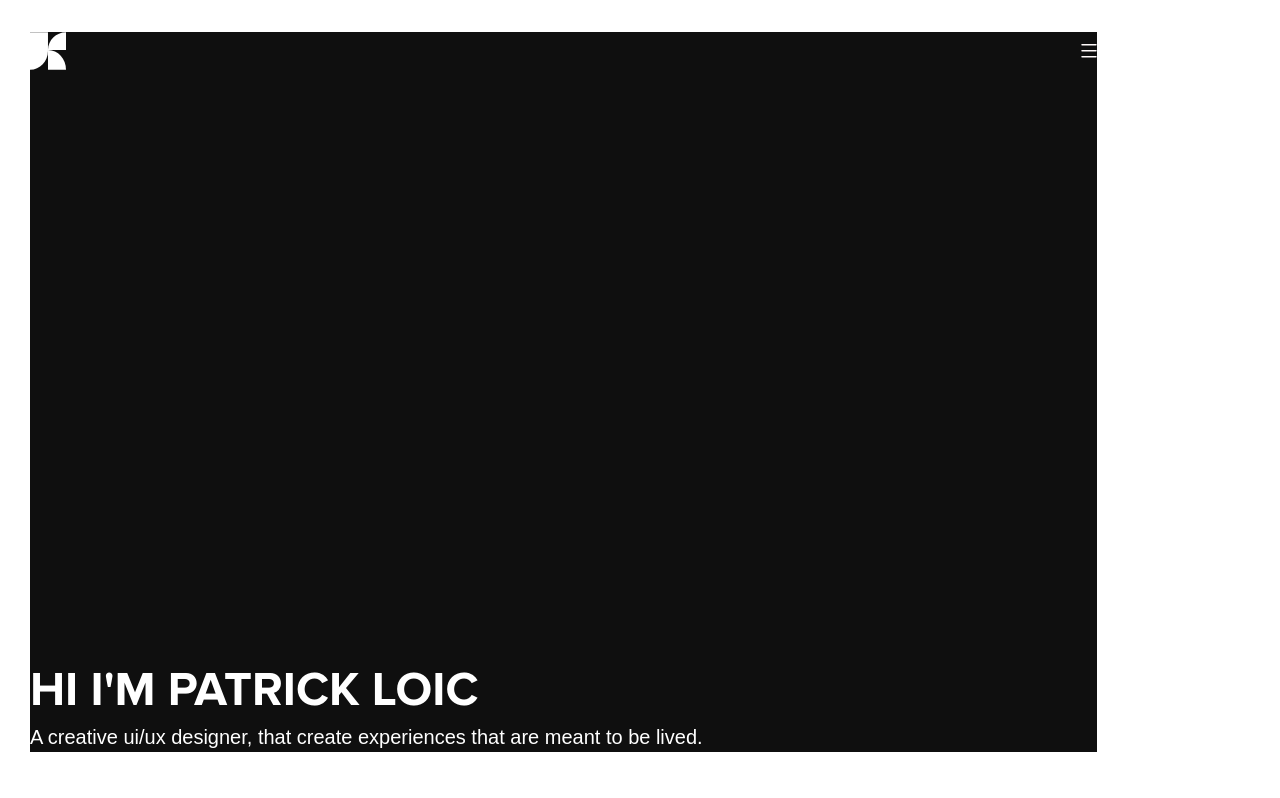
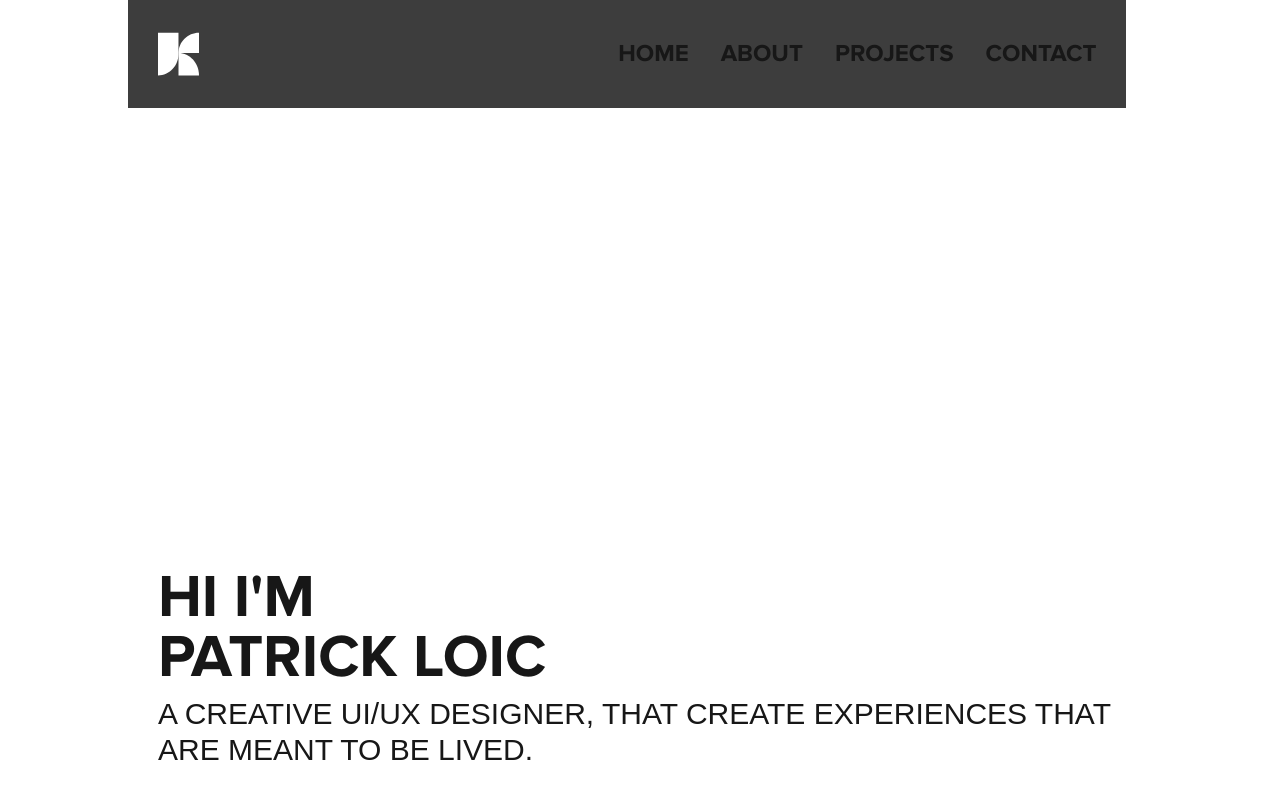
Before and after one commit to PatrickLoic-dev/portfolio-website-v2, a Next.js app: page / in a window 1280 px wide. Built offline with nearby package versions, Linux system fonts and the light colour scheme.

Commit message:
feature(projects-page): -  Created the projects card component - Footer in creation process - Incoming projects card created

```diff
--- a/src/app/globals.css
+++ b/src/app/globals.css
@@ -53,3 +53,8 @@ body {
 .proximaNovaExtraBold {
   font-family: 'Proxima Nova ExtraBold', Arial, Helvetica, sans-serif;
 }
+
+.menu-item {
+  font-family: 'Proxima Nova Bold', Arial, Helvetica, sans-serif;
+  font-size: 24px;
+}
--- a/src/app/layout.tsx
+++ b/src/app/layout.tsx
@@ -1,6 +1,7 @@
 import type { Metadata } from "next";
 import "./globals.css";
-import Header from "./components/header";
+import Header from "@portfolio/components/header";
+
 
 export const metadata: Metadata = {
   title: "Create Next App",
@@ -17,9 +18,10 @@ export default function RootLayout({
       <head>
         <meta name="viewport" content="width=device-width, initial-scale=1.0" />
       </head>
-      <body className="w-5/6 h-[90vh] my-[32px] mx-[30px]">
+      <body className="w-5/6 h-[100vh] sm:w-[100%] md:px-32 md:h-[100vh] sm:px-[32px] overflow-x-hidden">
         <Header />
         {children}
+
       </body>
     </html>
   );
--- a/src/app/page.tsx
+++ b/src/app/page.tsx
@@ -2,12 +2,13 @@
 
 export default function Home() {
   return (
-    <div className="w-full h-full bg-[#0F0F0F] text-white flex flex-col justify-end">
+    <div className="w-full h-full py-[32px] px-[30px] flex flex-col justify-end sm:w-full">
       <div>
-      <h1 className="text-5xl proximaNovaBold uppercase">
-        Hi I'm Patrick Loic
+      <h1 className="text-5xl proximaNovaBold uppercase md:text-6xl">
+        Hi I'm
+        <br/>Patrick Loic
       </h1>
-      <h2 className="text-[20px] proximaNovaRegular mt-2">
+      <h2 className="text-[20px] proximaNovaRegular mt-2 md:text-3xl uppercase">
         A creative ui/ux designer, that create experiences that are meant to be lived.
       </h2>
       </div>
--- /dev/null
+++ b/src/app/projects/page.tsx
@@ -0,0 +1,24 @@
+import Footer from "@portfolio/components/footer";
+import ProjectCard from "@portfolio/components/Project cards/projectCard";
+import ProjectComing from "@portfolio/components/Project cards/projectComing";
+
+function Projects() {
+    return (
+        <div className="w-full h-full sm:w-full py-[32px] px-[30px]">
+            <section className="w-full h-full text-white flex flex-col justify-center items-center sm:w-full bg-amber-500">
+                <h1 className="text-5xl proximaNovaBold uppercase md:text-6xl">Projects</h1>
+                <p className="text-[12px] text-center proximaNovaRegular uppercase">From idea to execution, these are the projects where I applied my knowledge, learned new things, and helped bring meaningful results.</p>
+            </section>
+
+            <section className="w-full h-full">
+                <ProjectCard />
+                <ProjectCard />
+                <ProjectCard />
+                <ProjectComing />
+            </section>
+            <Footer />
+        </div>
+    );
+}
+
+export default Projects;
--- /dev/null
+++ b/src/components/Project cards/projectCard.tsx
@@ -0,0 +1,29 @@
+import Image from 'next/image'
+import Tag from '../tags';
+import { url } from 'inspector';
+
+function ProjectCard() {
+    return (
+        <div className='mb-[20px] flex flex-col gap-6'>
+            <div className="w-full h-[220px] bg-cover bg-center rounded-[8px] flex items-end pl-4 pb-2" style={{ backgroundImage: "url('/Images/Other/Fictif project background.webp')" }}>
+                <button className='bg-[#FFFF]/25 size-9 flex justify-center items-center rounded-full'>
+                    <svg width="14" height="14" viewBox="0 0 14 14" fill="none" xmlns="http://www.w3.org/2000/svg">
+                        <path d="M13.2119 1.11842V10.9289C13.2119 11.079 13.1523 11.2229 13.0461 11.3291C12.94 11.4352 12.796 11.4949 12.6459 11.4949C12.4958 11.4949 12.3519 11.4352 12.2457 11.3291C12.1396 11.2229 12.0799 11.079 12.0799 10.9289V2.48622L0.967721 13.589C0.862644 13.6941 0.72013 13.7531 0.57153 13.7531C0.422929 13.7531 0.280415 13.6941 0.175338 13.589C0.0702618 13.4839 0.0112305 13.3414 0.0112305 13.1928C0.0112305 13.0442 0.0702618 12.9017 0.175338 12.7966L11.2781 1.6844H2.83548C2.68537 1.6844 2.54141 1.62477 2.43527 1.51863C2.32912 1.41249 2.26949 1.26853 2.26949 1.11842C2.26949 0.968308 2.32912 0.824346 2.43527 0.718203C2.54141 0.61206 2.68537 0.552429 2.83548 0.552429H12.6459C12.796 0.552429 12.94 0.61206 13.0461 0.718203C13.1523 0.824346 13.2119 0.968308 13.2119 1.11842Z" fill="white" />
+                    </svg>
+                </button>
+            </div>
+            <h1 className='text-[16px] proximaNovaBold uppercase mt-2 mb-1'>
+                Fictif Project Title
+            </h1>
+            <p className='hidden'>
+                Lorem ipsum dolor sit amet, consectetur adipiscing elit. Sed do eiusmod tempor incididunt ut labore et dolore magna aliqua. Ut enim ad minim veniam, quis nostrud exercitation ullamco laboris nisi ut aliquip ex ea commodo consequat.
+            </p>
+            <div className="flex gap-2">
+                <Tag />
+                <Tag />
+            </div>
+        </div>
+    );
+}
+
+export default ProjectCard;
--- /dev/null
+++ b/src/components/Project cards/projectComing.tsx
@@ -0,0 +1,12 @@
+function ProjectComing() {
+    return (
+        <div className="w-full h-[220px] bg-cover bg-center rounded-[8px] flex items-end pl-4 pb-2" style={{ backgroundImage: "url('/Images/Other/Fictif project background.webp')" }}>
+            <button className='bg-[#FFFF]/25 size-fit flex justify-center items-center rounded-full text-[10px] proximaNova uppercase py-1 px-3 gap-1'>
+               <span className="size-[4px] bg-[#FF8113] rounded-full"></span>
+               Coming soon
+            </button>
+        </div>
+    );
+}
+
+export default ProjectComing;
--- /dev/null
+++ b/src/components/footer.tsx
@@ -0,0 +1,9 @@
+function Footer() {
+    return (
+        <div>
+            Welcome
+        </div>
+    );
+}
+
+export default Footer;
--- a/src/app/components/header.tsx
+++ b/src/components/header.tsx
@@ -2,23 +2,30 @@ import Link from 'next/link';
 
 function Header() {
     return (
-        <div className=" w-5/6 flex items-center justify-between absolute">
+        <div className=" w-full sm:w-[90%] md:w-[78%] py-[32px] px-[30px] bg-[#3d3d3d] flex items-center justify-between fixed">
             <Link href="/">
-                <svg width="36" height="38" viewBox="0 0 36 38" fill="none" xmlns="http://www.w3.org/2000/svg">
+                <svg width="36" height="38" viewBox="0 0 36 38" fill="none" xmlns="http://www.w3.org/2000/svg" className='sm:w-[41px] sm:h-[44px]'>
                     <path d="M17.9766 0.252686V19.0221C17.9766 29.3893 9.92821 37.7924 0 37.7924V0.252686H17.9766Z" fill="white" />
                     <path d="M36 0.251709C26.0457 0.251709 17.9766 8.2298 17.9766 18.0696H36V0.251709Z" fill="white" />
                     <path d="M36 37.7905C36 26.8996 27.93 18.0696 17.9766 18.0696V37.7905H36Z" fill="white" />
                 </svg>
             </Link>
 
-            <button>
-                <svg width="16" height="14" viewBox="0 0 16 14" fill="none" xmlns="http://www.w3.org/2000/svg">
+            <div className="sm:flex items-center gap-8 uppercase">
+                <Link href="/" className="menu-item hidden sm:hidden md:inline">Home</Link>
+                <Link href="/about" className="menu-item hidden sm:hidden md:inline">About</Link>
+                <Link href="/projects" className="menu-item hidden sm:hidden md:inline">Projects</Link>
+                <Link href="/contact" className="menu-item hidden sm:hidden md:inline">Contact</Link>
+            <button className="md:hidden">
+                <svg width="24" height="24" viewBox="0 0 16 14" fill="none" xmlns="http://www.w3.org/2000/svg">
                     <path d="M1 0.0204048C0.585786 0.0204048 0.25 0.356191 0.25 0.770405C0.25 1.18462 0.585786 1.5204 1 1.5204H15C15.4142 1.5204 15.75 1.18462 15.75 0.770405C15.75 0.356191 15.4142 0.0204048 15 0.0204048H1Z" fill="#FFFAFA" />
                     <path d="M1 6.0204C0.585786 6.0204 0.25 6.35619 0.25 6.7704C0.25 7.18462 0.585786 7.5204 1 7.5204H15C15.4142 7.5204 15.75 7.18462 15.75 6.7704C15.75 6.35619 15.4142 6.0204 15 6.0204H1Z" fill="#FFFAFA" />
                     <path d="M1 12.0204C0.585786 12.0204 0.25 12.3562 0.25 12.7704C0.25 13.1846 0.585786 13.5204 1 13.5204H15C15.4142 13.5204 15.75 13.1846 15.75 12.7704C15.75 12.3562 15.4142 12.0204 15 12.0204H1Z" fill="#FFFAFA" />
                 </svg>
             </button>
         </div>
+
+        </div>
     );
 }
 
--- /dev/null
+++ b/src/components/tags.tsx
@@ -0,0 +1,9 @@
+function Tag() {
+    return (
+        <div className="w-[60px] h-[14px] bg-[#FFFFFF]/25 overflow-hidden flex justify-center items-center  text-[8px] proximaNova uppercase rounded-[2px]">
+            Tag
+        </div>
+    );
+}
+
+export default Tag;
```
